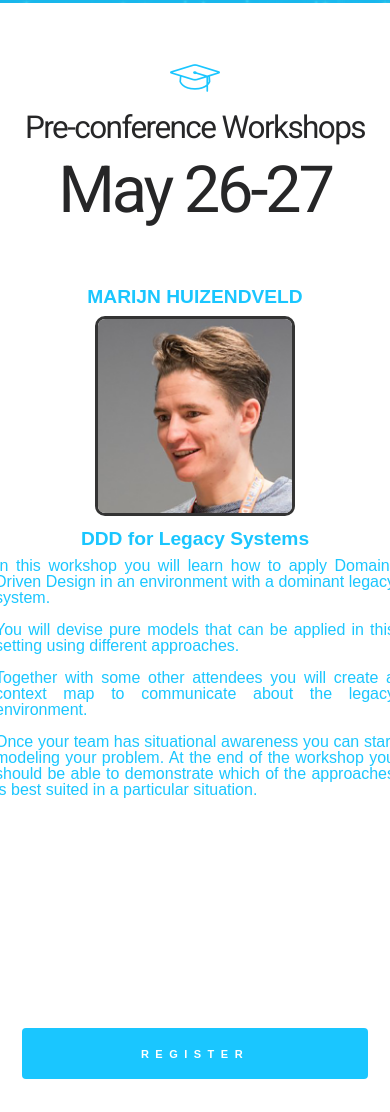
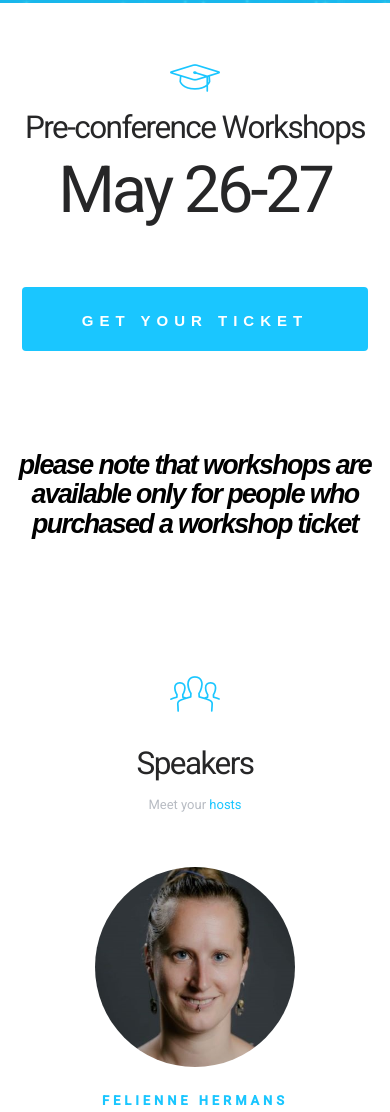
Before and after one commit to ncraftsconf/newcrafts20, a plain HTML site: page index.html in a window 390 px wide. Shown: the part 2030-3142 px from the top of the page. Drawn offline with Linux system fonts and the light colour scheme; some packages are replaced by stand-ins of ours; a web font is replaced by a local one.

Commit message:
Replace workshop section with a link to training website

```diff
--- a/index.html
+++ b/index.html
@@ -99,7 +99,7 @@
                                 <a href="#speakers" class="navigation-link">Speakers</a>
                             </li>
                             <li class="navigation-item">
-                                <a href="#workshops" class="navigation-link">Workshops</a>
+                                <a href="//training.ncrafts.io/" target="_blank" class="navigation-link">Workshops</a>
                             </li>
                             <!-- <li class="navigation-item">
                                 <a href="#cfp" class="navigation-link">CFP</a>
@@ -241,8 +241,9 @@
         </div>
     </section>
 
-    <section id="workshops" class="align-center">
-        <div class="workshop container">
+
+    <section id="workshops" class="section align-center">
+        <div class="container">
             <span class="icon section-icon icon-education-science-03" />
             <h3>Pre-conference Workshops</h3>
             <div class="row">
@@ -250,41 +251,20 @@
                     <h3 style="font-size: 1.3em">May 26-27</h3>
                 </div>
             </div>
-            <div class="row">
-                <section id="workshop-mhuizenveld">
-                    <div class="col-md-3 workshop">
-                        <div class="workshop-speaker">
-                            <div class="name">MARIJN HUIZENDVELD</div>
-                            <div>
-                                <img src="assets/img/speakers/MarijnHuizendveld.jpg" alt="Marijn Huizendveld">
-                            </div>
-                            <div class="name">DDD for Legacy Systems</div>
-                        </div>
-                        <div class="workshop-content">
-                            In this workshop you will learn how to apply Domain-Driven Design in an environment with a dominant legacy system. <br /><br />
-                            You will devise pure models that can be applied in this setting using different approaches. <br /><br />
-                            Together with some other attendees you will create a context map to communicate about the legacy environment.<br /><br />
-                             Once your team has situational awareness you can start modeling your problem. At the end of the workshop you should be able to demonstrate which of the approaches is best suited in a particular situation.
-                        </div>
-                        <div class="workshop-register">
+			<br>
 
-                            <a target="_blank" href="http://register.ncrafts.io/" class="btn btn-success">
-                            Register
-                        </a>
-                        </div>
-                    </div>
-                </section>
-            </div>
-            <div class="row">
+            <a href="http://training.ncrafts.io/" class="btn btn-lg btn-outline-primary">GET YOUR TICKET</a>
+
+			<br>
+			<br>
+			<div class="row">
                 <div class="col-md-12 text-center">
                     <h4>
                         <i>please note that workshops are available only for people who purchased a workshop ticket</i>
                     </h4>
                 </div>
             </div>
-        </div>
-
-
+		</div>
     </section>
 
     <section id="speakers" class="section align-center">
```
